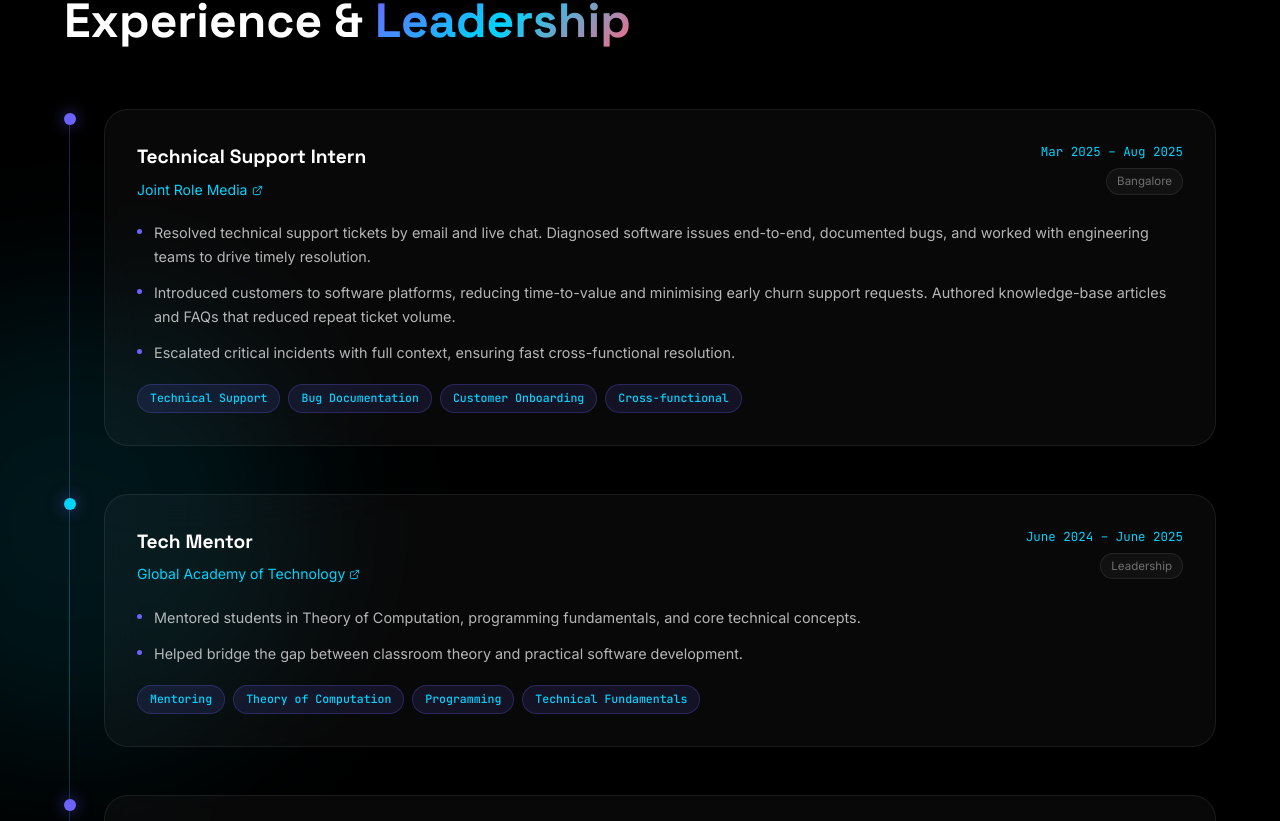
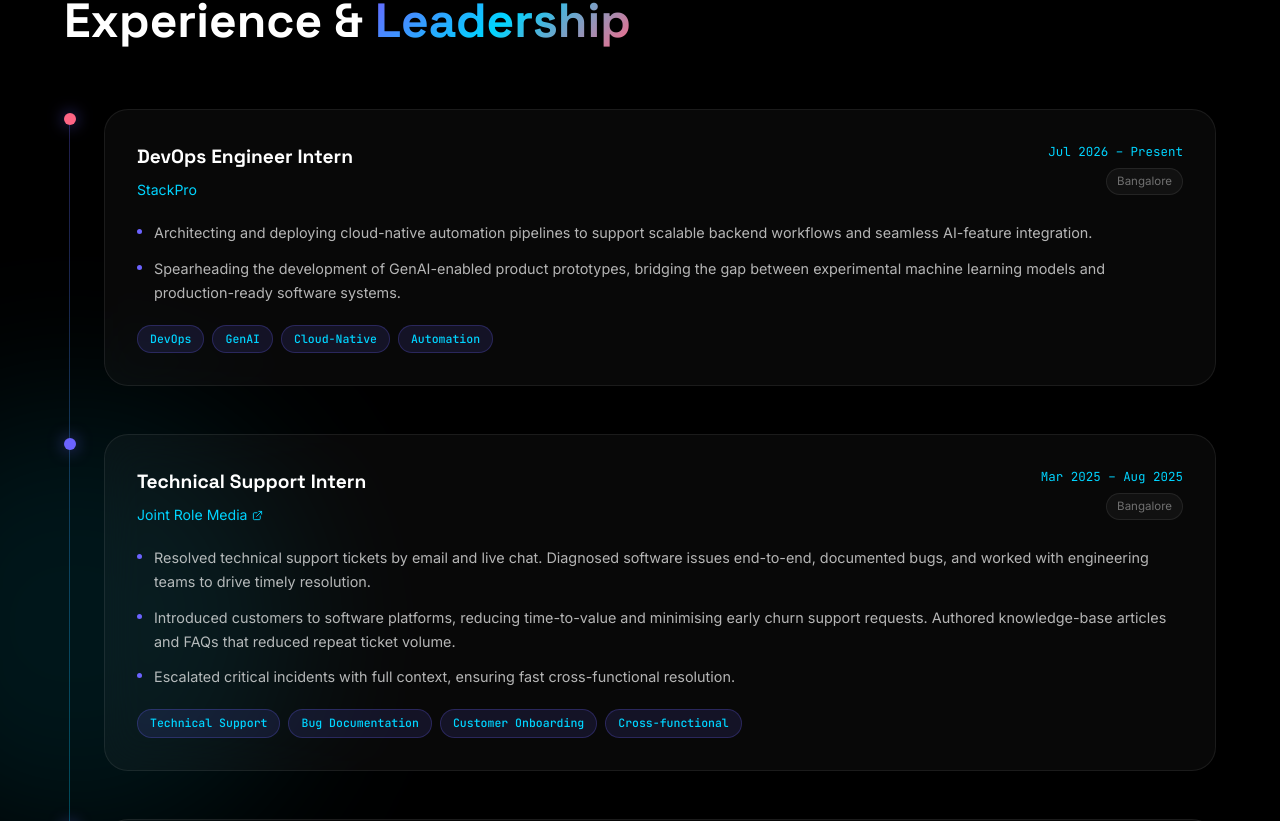
Before and after one commit to Pranav-ns/Portfolio, a Next.js app: page / in a window 1280 px wide. Shown: the part 2079-2900 px from the top of the page. Built offline with nearby package versions, Linux system fonts and the light colour scheme.

Commit message:
feat: add StackPro devops internship to experience

```diff
--- a/src/components/Experience.tsx
+++ b/src/components/Experience.tsx
@@ -5,6 +5,20 @@ import { ExternalLink } from "lucide-react";
 import styles from "./Experience.module.css";
 
 const experiences = [
+  {
+    role: "DevOps Engineer Intern",
+    company: "StackPro",
+    companyUrl: "#",
+    period: "Jul 2026 – Present",
+    location: "Bangalore",
+    type: "Internship",
+    bullets: [
+      "Architecting and deploying cloud-native automation pipelines to support scalable backend workflows and seamless AI-feature integration.",
+      "Spearheading the development of GenAI-enabled product prototypes, bridging the gap between experimental machine learning models and production-ready software systems.",
+    ],
+    tags: ["DevOps", "GenAI", "Cloud-Native", "Automation"],
+    color: "#ff6584",
+  },
   {
     role: "Technical Support Intern",
     company: "Joint Role Media",
```
